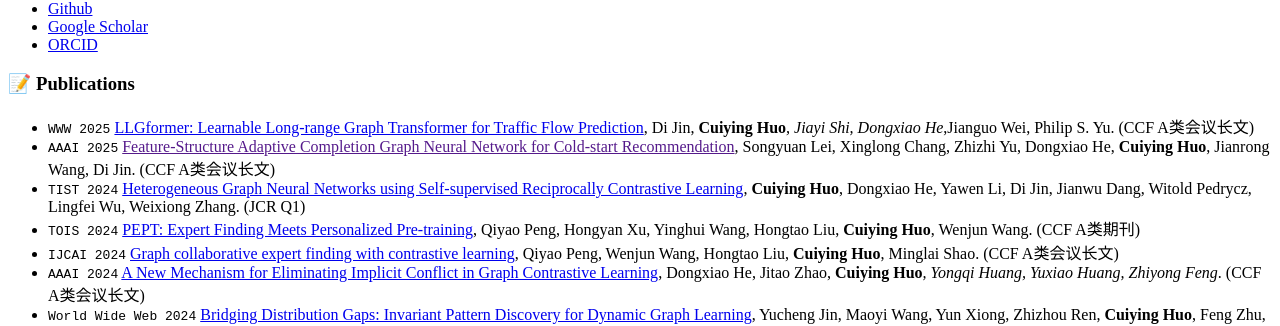
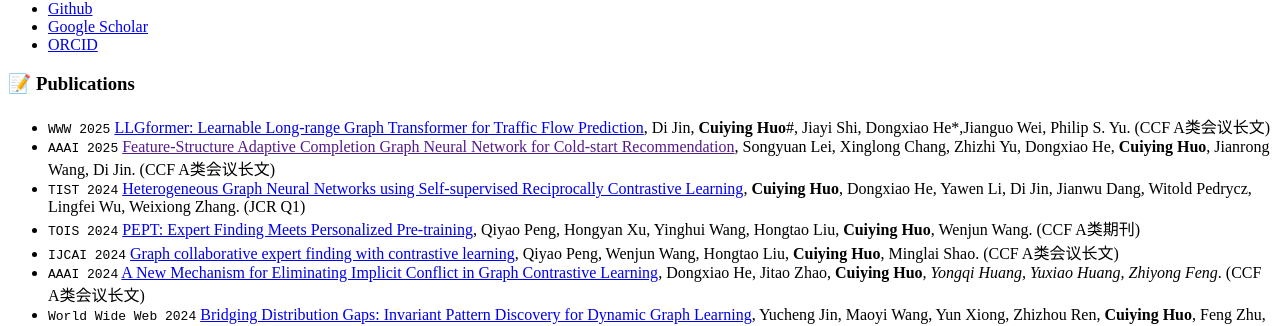
Before and after one commit to Cuiying-Huo/Cuiying-Huo.github.io, a Jekyll site: the page built from _pages/includes/pub.md, in a window 1280 px wide. Shown: the part 325-651 px from the top of the page. Built offline with Jekyll 4.4.1, drawn with Linux system fonts in a browser that asks for light colours; our own code applies the rules of GitHub Pages for plain Markdown files.

Commit message:
Update pub.md

```diff
--- a/_pages/includes/pub.md
+++ b/_pages/includes/pub.md
@@ -1,5 +1,5 @@
 # 📝 Publications
-- ``WWW 2025`` [LLGformer: Learnable Long-range Graph Transformer for Traffic Flow Prediction](https://openreview.net/forum?id=7VjR70sxti), Di Jin, <b>Cuiying Huo</b>*, Jiayi Shi, Dongxiao He*,Jianguo Wei, Philip S. Yu. (CCF A类会议长文)
+- ``WWW 2025`` [LLGformer: Learnable Long-range Graph Transformer for Traffic Flow Prediction](https://openreview.net/forum?id=7VjR70sxti), Di Jin, <b>Cuiying Huo</b>#, Jiayi Shi, Dongxiao He*,Jianguo Wei, Philip S. Yu. (CCF A类会议长文)
 - ``AAAI 2025`` [Feature-Structure Adaptive Completion Graph Neural Network for Cold-start Recommendation](), Songyuan Lei, Xinglong Chang, Zhizhi Yu, Dongxiao He, **Cuiying Huo**, Jianrong Wang, Di Jin. (CCF A类会议长文)
 - ``TIST 2024`` [Heterogeneous Graph Neural Networks using Self-supervised Reciprocally Contrastive Learning](https://dl.acm.org/doi/abs/10.1145/3706115), **Cuiying Huo**, Dongxiao He, Yawen Li, Di Jin, Jianwu Dang, Witold Pedrycz, Lingfei Wu, Weixiong Zhang. (JCR Q1)
 - ``TOIS 2024`` [PEPT: Expert Finding Meets Personalized Pre-training](https://dl.acm.org/doi/abs/10.1145/3690380), Qiyao Peng, Hongyan Xu, Yinghui Wang, Hongtao Liu, **Cuiying Huo**, Wenjun Wang. (CCF A类期刊)
```
